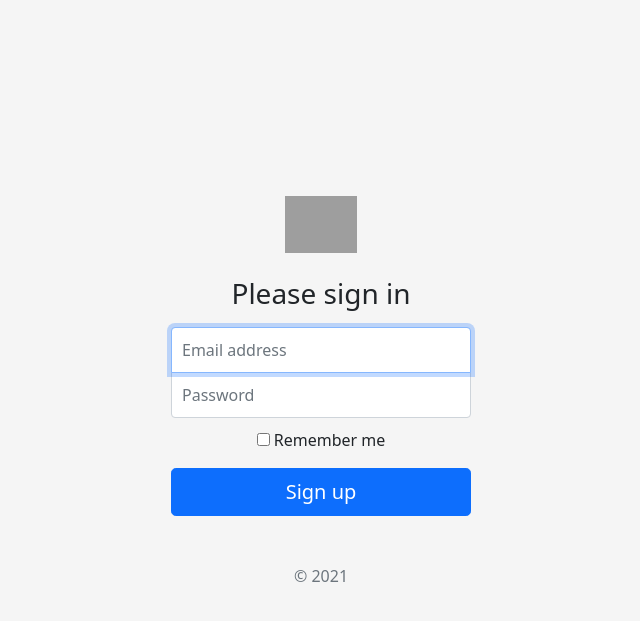
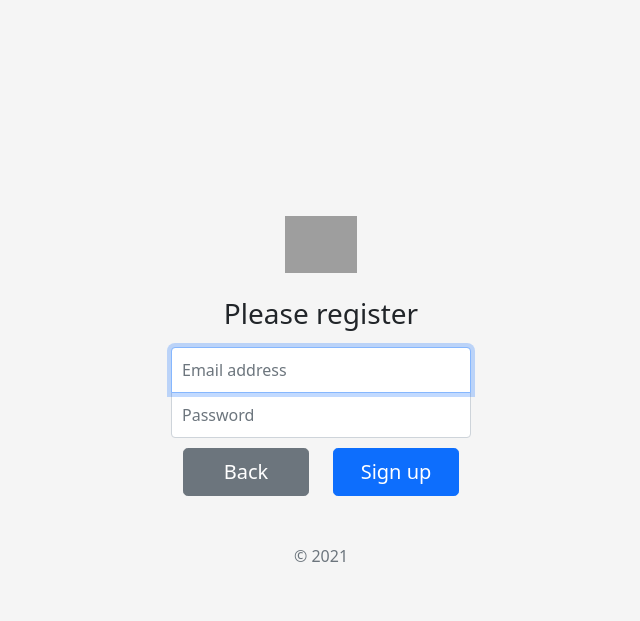
Before and after one commit to randor12/HackViolet2021, a Flask app: page /register in a window 1280 px wide. Shown: the top 621 px of the page, without its empty margins (319-959 px from the left). Run offline with Flask 2, Linux system fonts and the light colour scheme; grey boxes are pictures that could not be loaded.

Commit message:
login and register html

```diff
--- a/templates/register.html.j2
+++ b/templates/register.html.j2
@@ -5,17 +5,21 @@
 {% block content %}
 <form method="post">
   <img class="mb-4" src="../assets/brand/bootstrap-logo.svg" alt="" width="72" height="57">
-  <h1 class="h3 mb-3 fw-normal">Please sign in</h1>
+  <h1 class="h3 mb-3 fw-normal">Please register</h1>
   <label for="inputEmail" class="visually-hidden">Email address</label>
   <input type="email" id="inputEmail" class="form-control" placeholder="Email address" required autofocus>
   <label for="inputPassword" class="visually-hidden">Password</label>
   <input type="password" id="inputPassword" class="form-control" placeholder="Password" required>
-  <div class="checkbox mb-3">
-    <label>
-      <input type="checkbox" value="remember-me"> Remember me
-    </label>
+  <div class="container">
+    <div class="row">
+      <div class="col">
+        <a href="/"><button type="button" class="w-100 btn btn-lg btn-secondary">Back</button></a>
+      </div>
+      <div class="col">
+        <button class="w-100 btn btn-lg btn-primary" type="submit">Sign up</button>
+      </div>
+    </div>
   </div>
-  <button class="w-100 btn btn-lg btn-primary" type="submit">Sign up</button>
   <p class="mt-5 mb-3 text-muted">&copy; 2021</p>
 </form>
 {% endblock %}
```
Also changed, not shown: templates/login.html.j2 (+10 -5 lines).
